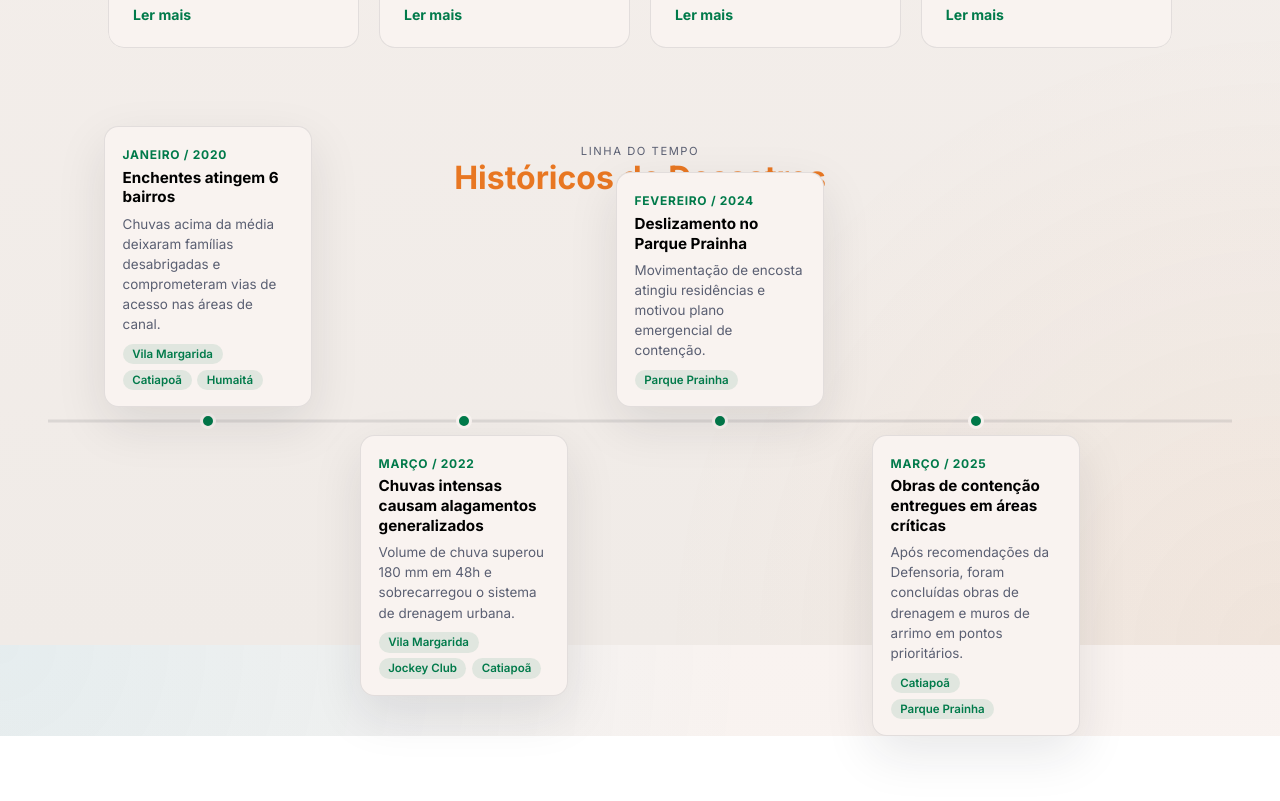
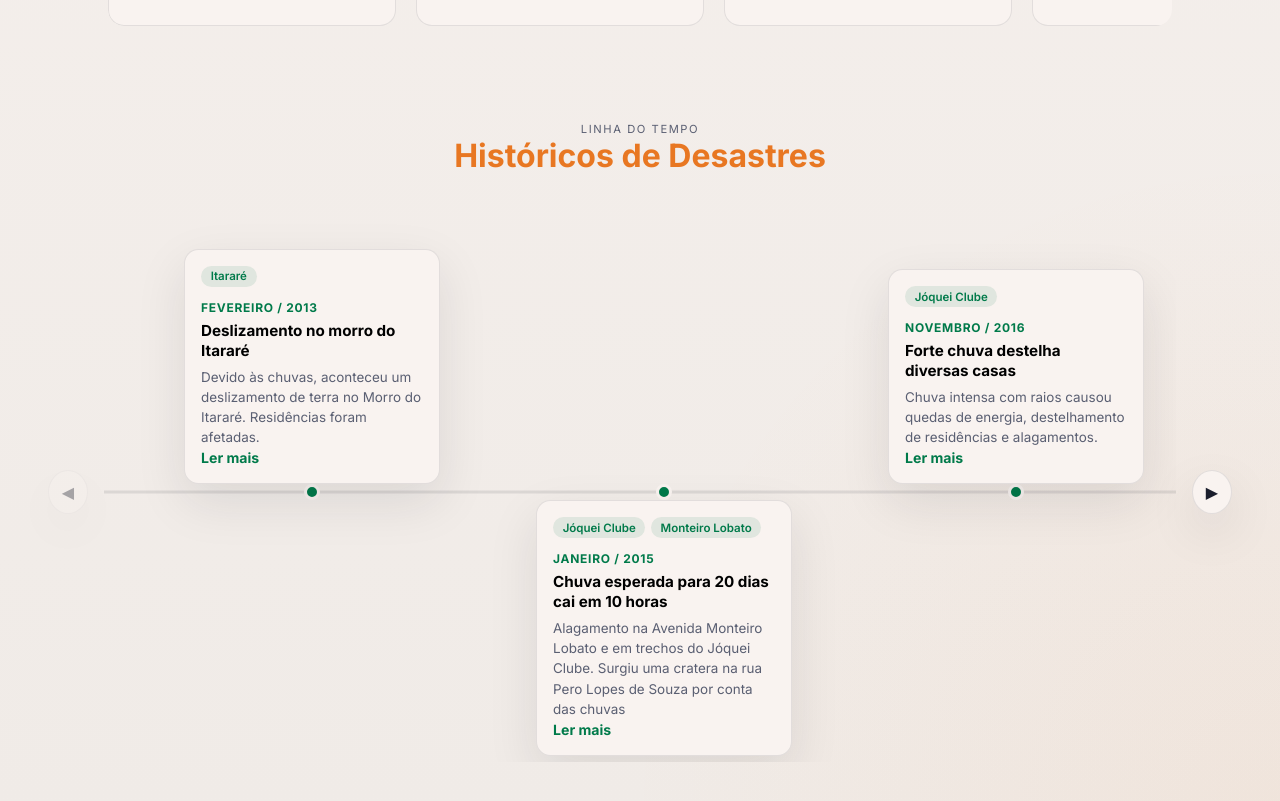
Before and after one commit to rodrigolyusei/riscos-climaticos-sao-vicente, a React (Vite) app: page / in a window 1280 px wide. Shown: the part 1500-2301 px from the top of the page. Before the commit the page ends 2236 px from the top, so only its background shows below. Built offline with nearby package versions, Linux system fonts and the light colour scheme.

Commit message:
fix: timeline and add real news reference

```diff
--- a/src/pages/AcoesDefesaCivil.tsx
+++ b/src/pages/AcoesDefesaCivil.tsx
@@ -1,4 +1,4 @@
-import { useState } from "react";
+import { useEffect, useRef, useState } from "react";
 
 const acoes = [
   {
@@ -37,13 +37,41 @@ const acoes = [
 
 export function AcoesDefesaCivil() {
   const [index, setIndex] = useState(0);
+  const [visibleCount, setVisibleCount] = useState(acoes.length);
+  const [slidePx, setSlidePx] = useState(0);
+  const viewportRef = useRef<HTMLDivElement>(null);
+
+  useEffect(() => {
+    const el = viewportRef.current;
+    if (!el) return;
+
+    function measure() {
+      const track = el!.querySelector<HTMLElement>(".carousel__track");
+      const card = track?.querySelector<HTMLElement>(".acao-card");
+      if (!track || !card) return;
+
+      const gap = parseFloat(getComputedStyle(track).gap) || 20;
+      const cardW = card.offsetWidth;
+      const vw = el!.clientWidth;
+
+      setSlidePx(cardW + gap);
+      setVisibleCount(Math.max(1, Math.floor((vw + gap) / (cardW + gap))));
+    }
+
+    measure();
+    const ro = new ResizeObserver(measure);
+    ro.observe(el);
+    return () => ro.disconnect();
+  }, []);
+
+  const maxIndex = Math.max(0, acoes.length - visibleCount);
 
   function prev() {
-    setIndex((i) => Math.max(0, i - 1));
+    setIndex((i) => Math.max(0, i - visibleCount));
   }
 
   function next() {
-    setIndex((i) => Math.min(acoes.length - 1, i + 1));
+    setIndex((i) => Math.min(maxIndex, i + visibleCount));
   }
 
   return (
@@ -61,11 +89,11 @@ export function AcoesDefesaCivil() {
           &#9664;
         </button>
 
-        <div className="carousel__viewport">
+        <div className="carousel__viewport" ref={viewportRef}>
           <div
             className="carousel__track"
             style={{
-              transform: `translateX(-${index * (100 / acoes.length)}%)`,
+              transform: `translateX(-${index * slidePx}px)`,
             }}
           >
             {acoes.map((acao) => (
@@ -85,7 +113,7 @@ export function AcoesDefesaCivil() {
         <button
           className="carousel__arrow carousel__arrow--right"
           onClick={next}
-          disabled={index === acoes.length - 3}
+          disabled={index >= maxIndex}
           aria-label="Próximo"
         >
           &#9654;
--- a/src/pages/HistoricoDesastres.tsx
+++ b/src/pages/HistoricoDesastres.tsx
@@ -1,42 +1,117 @@
+import { useEffect, useRef, useState } from "react";
+
 const eventos = [
   {
-    date: "Janeiro / 2020",
-    title: "Enchentes atingem 6 bairros",
+    date: "Fevereiro / 2013",
+    title: "Deslizamento no morro do Itararé",
     description:
-      "Chuvas acima da média deixaram famílias desabrigadas e comprometeram vias de acesso nas áreas de canal.",
-    tags: ["Vila Margarida", "Catiapoã", "Humaitá"],
+      "Devido às chuvas, aconteceu um deslizamento de terra no Morro do Itararé. Residências foram afetadas.",
+    tags: ["Itararé"],
+    url: "https://g1.globo.com/sp/santos-regiao/noticia/2013/02/foi-um-arraso-diz-vitima-de-deslizamento-em-sao-vicente-sp.html",
   },
   {
-    date: "Março / 2022",
-    title: "Chuvas intensas causam alagamentos generalizados",
+    date: "Janeiro / 2015",
+    title: "Chuva esperada para 20 dias cai em 10 horas",
     description:
-      "Volume de chuva superou 180 mm em 48h e sobrecarregou o sistema de drenagem urbana.",
-    tags: ["Vila Margarida", "Jockey Club", "Catiapoã"],
+      "Alagamento na Avenida Monteiro Lobato e em trechos do Jóquei Clube. Surgiu uma cratera na rua Pero Lopes de Souza por conta das chuvas",
+    tags: ["Jóquei Clube", "Monteiro Lobato"],
+    url: "https://g1.globo.com/sp/santos-regiao/noticia/2015/01/chuva-esperada-para-20-dias-cai-em-10-horas-e-provoca-estragos-no-litoral.html",
   },
   {
-    date: "Fevereiro / 2024",
-    title: "Deslizamento no Parque Prainha",
+    date: "Novembro / 2016",
+    title: "Forte chuva destelha diversas casas",
     description:
-      "Movimentação de encosta atingiu residências e motivou plano emergencial de contenção.",
-    tags: ["Parque Prainha"],
+      "Chuva intensa com raios causou quedas de energia, destelhamento de residências e alagamentos.",
+    tags: ["Jóquei Clube"],
+    url: "https://g1.globo.com/sp/santos-regiao/noticia/2016/11/forte-chuva-atinge-regiao-e-destelha-diversas-casas-em-sao-vicente-sp.html",
   },
   {
-    date: "Março / 2025",
-    title: "Obras de contenção entregues em áreas críticas",
+    date: "Março / 2020",
+    title: "Temporal causa alagamentos e deslizamentos",
     description:
-      "Após recomendações da Defensoria, foram concluídas obras de drenagem e muros de arrimo em pontos prioritários.",
-    tags: ["Catiapoã", "Parque Prainha"],
+      "24 horas de temporais, deslizamentos nos morros de Itararé, Ilha Porchat, Voturuá e Parque Prainha, 03 mortes.",
+    tags: ["Itararé", "Ilha Porchat", "Voturuá", "Parque Prainha"],
+    url: "https://g1.globo.com/sp/santos-regiao/noticia/2023/03/03/tragedias-por-temporal-em-guaruja-e-sao-vicente-completam-tres-anos-veja-antes-e-depois.ghtml",
+  },
+  {
+    date: "Fevereiro / 2023",
+    title: "Temporal causa estragos em São Vicente",
+    description:
+      "Dois dias seguidos de tempestade e ventos, 173mm acumulados de chuva em São Vicente.",
+    tags: ["Jóquei Clube", "Cidade Náutica", "Parque São Vicente"],
+    url: "https://g1.globo.com/sp/santos-regiao/noticia/2023/02/20/veja-o-que-se-sabe-sobre-os-estragos-causados-pelo-temporal-que-castigou-as-cidades-da-baixada-santista.ghtml",
+  },
+  {
+    date: "Fevereiro / 2026",
+    title: "Temporal causa estragos em São Vicente",
+    description:
+      "Alagamento na Área Continental. Mais de 89mm acumulados em 72 horas, 01º maior do estado de São Paulo.",
+    tags: ["Parque Bitaru", "Vila Margarida", "Jardim Rio Branco"],
+    url: "https://www.youtube.com/watch?v=TM8zwrEZlfM",
   },
 ];
 
 export function HistoricoDesastres() {
+  const [index, setIndex] = useState(0);
+  const [visibleCount, setVisibleCount] = useState(eventos.length);
+  const [slidePx, setSlidePx] = useState(0);
+  const viewportRef = useRef<HTMLDivElement>(null);
+
+  useEffect(() => {
+    const el = viewportRef.current;
+    if (!el) return;
+
+    function measure() {
+      const track = el!.querySelector<HTMLElement>(".timeline");
+      const item = track?.querySelector<HTMLElement>(".timeline__item");
+      if (!track || !item) return;
+
+      const gap = parseFloat(getComputedStyle(track).gap) || 0;
+      const itemW = item.offsetWidth;
+      const vw = el!.clientWidth;
+
+      setSlidePx(itemW + gap);
+      setVisibleCount(Math.max(1, Math.floor((vw + gap) / (itemW + gap))));
+    }
+
+    measure();
+    const ro = new ResizeObserver(measure);
+    ro.observe(el);
+    return () => ro.disconnect();
+  }, []);
+
+  const maxIndex = Math.max(0, eventos.length - visibleCount);
+
+  function prev() {
+    setIndex((i) => Math.max(0, i - visibleCount));
+  }
+
+  function next() {
+    setIndex((i) => Math.min(maxIndex, i + visibleCount));
+  }
+
   return (
     <div className="section-wrapper">
       <p className="eyebrow">Linha do tempo</p>
       <h2>Históricos de Desastres</h2>
 
-      <div className="timeline-scroll">
-        <div className="timeline">
+      <div className="carousel">
+        <button
+          className="carousel__arrow carousel__arrow--left"
+          onClick={prev}
+          disabled={index === 0}
+          aria-label="Anterior"
+        >
+          &#9664;
+        </button>
+
+        <div className="timeline-scroll" ref={viewportRef}>
+          <div
+            className="timeline"
+            style={{
+              transform: `translateX(-${index * slidePx}px)`,
+            }}
+          >
             <div className="timeline__line" />
 
             {eventos.map((evento, i) => (
@@ -46,9 +121,6 @@ export function HistoricoDesastres() {
               >
                 <div className="timeline__dot" />
                 <div className="timeline__card">
-                <time className="timeline__date">{evento.date}</time>
-                <h3 className="timeline__title">{evento.title}</h3>
-                <p className="timeline__desc">{evento.description}</p>
                   <div className="timeline__tags">
                     {evento.tags.map((tag) => (
                       <span key={tag} className="timeline__tag">
@@ -56,11 +128,27 @@ export function HistoricoDesastres() {
                       </span>
                     ))}
                   </div>
+                  <time className="timeline__date">{evento.date}</time>
+                  <h3 className="timeline__title">{evento.title}</h3>
+                  <p className="timeline__desc">{evento.description}</p>
+                  <a href={evento.url} className="timeline__link">
+                    Ler mais
+                  </a>
                 </div>
               </div>
             ))}
           </div>
         </div>
+
+        <button
+          className="carousel__arrow carousel__arrow--right"
+          onClick={next}
+          disabled={index >= maxIndex}
+          aria-label="Próximo"
+        >
+          &#9654;
+        </button>
+      </div>
     </div>
   );
 }
--- a/src/style.css
+++ b/src/style.css
@@ -593,7 +593,7 @@ body {
   display: flex;
   align-items: center;
   gap: 1rem;
-  max-width: 100rem;
+  width: min(80rem, 100%);
 }
 
 .carousel__viewport {
@@ -609,7 +609,7 @@ body {
 }
 
 .acao-card {
-  flex: 0 0 calc(25% - 0.94rem);
+  flex: 0 0 18rem;
   min-width: 0;
   padding: 1.5rem;
   border: 1px solid var(--line);
@@ -696,14 +696,16 @@ body {
 /* ── LINHA DO TEMPO ─────────────────────────────── */
 
 .timeline-scroll {
-  width: 100%;
+  width: min(80rem, 100%);
+  overflow: hidden;
 }
 
 .timeline {
   position: relative;
   display: flex;
-  min-width: max-content;
+  width: max-content;
   padding: 0 2rem;
+  transition: transform 0.4s ease;
 }
 
 .timeline__line {
@@ -718,28 +720,25 @@ body {
 
 .timeline__item {
   position: relative;
-  flex: 0 0 16rem;
-  height: 22rem;
+  flex: 0 0 22rem;
+  display: grid;
+  grid-template-rows: 1fr auto 1fr;
   padding: 0 1.5rem;
 }
 
 .timeline__dot {
-  position: absolute;
-  top: 50%;
-  left: 50%;
   width: 1rem;
   height: 1rem;
   border-radius: 50%;
   background: var(--green);
   border: 3px solid var(--bg);
-  transform: translate(-50%, -50%);
+  grid-row: 2;
+  justify-self: center;
+  align-self: center;
 }
 
 .timeline__card {
-  position: absolute;
-  left: 0;
-  right: 0;
-  padding: 1rem 1.1rem;
+  padding: 1rem 1rem;
   border: 1px solid var(--line);
   border-radius: 0.9rem;
   background: var(--bg);
@@ -749,11 +748,20 @@ body {
 }
 
 .timeline__item--above .timeline__card {
-  bottom: calc(50% + 0.85rem);
+  grid-row: 1;
+  align-self: end;
 }
 
 .timeline__item--below .timeline__card {
-  top: calc(50% + 0.85rem);
+  grid-row: 3;
+  align-self: start;
+}
+
+.timeline__tags {
+  display: flex;
+  flex-wrap: wrap;
+  gap: 0.35rem;
+  margin-bottom: 0.6rem;
 }
 
 .timeline__date {
@@ -777,11 +785,16 @@ body {
   line-height: 1.5;
 }
 
-.timeline__tags {
-  display: flex;
-  flex-wrap: wrap;
-  gap: 0.35rem;
-  margin-top: 0.6rem;
+.timeline__link {
+  margin-top: 1rem;
+  color: var(--green);
+  font-weight: 700;
+  font-size: 0.88rem;
+  text-decoration: none;
+}
+
+.timeline__link:hover {
+  text-decoration: underline;
 }
 
 .timeline__tag {
```
Lines whose indentation alone changed are shown as unchanged.
